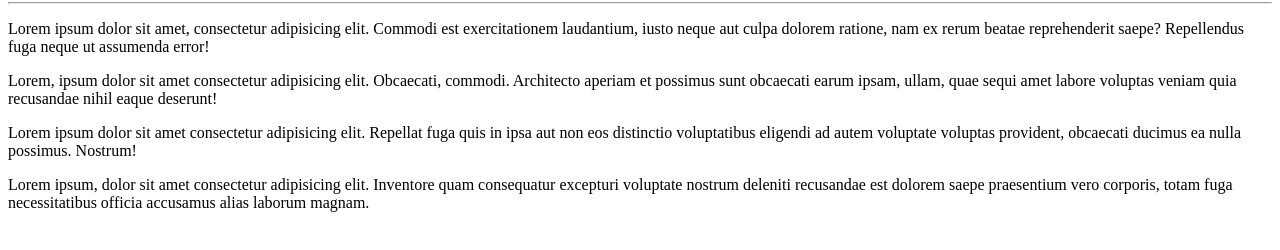
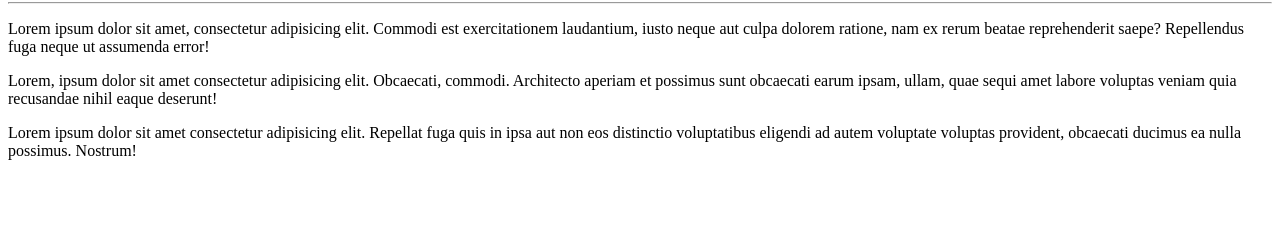
Before and after one commit to livmachado/Ola-mundo, a plain HTML site: page site-exemplo/index.html in a window 1280 px wide. Shown: the part 78-328 px from the top of the page. Drawn offline with Linux system fonts and the light colour scheme.

Commit message:
removi o paragrafo

```diff
--- a/site-exemplo/index.html
+++ b/site-exemplo/index.html
@@ -12,6 +12,5 @@
     <p>Lorem ipsum dolor sit amet, consectetur adipisicing elit. Commodi est exercitationem laudantium, iusto neque aut culpa dolorem ratione, nam ex rerum beatae reprehenderit saepe? Repellendus fuga neque ut assumenda error!</p>
     <p>Lorem, ipsum dolor sit amet consectetur adipisicing elit. Obcaecati, commodi. Architecto aperiam et possimus sunt obcaecati earum ipsam, ullam, quae sequi amet labore voluptas veniam quia recusandae nihil eaque deserunt!</p>
     <p>Lorem ipsum dolor sit amet consectetur adipisicing elit. Repellat fuga quis in ipsa aut non eos distinctio voluptatibus eligendi ad autem voluptate voluptas provident, obcaecati ducimus ea nulla possimus. Nostrum!</p>
-    <p>Lorem ipsum, dolor sit amet consectetur adipisicing elit. Inventore quam consequatur excepturi voluptate nostrum deleniti recusandae est dolorem saepe praesentium vero corporis, totam fuga necessitatibus officia accusamus alias laborum magnam.</p>
 </body>
 </html>
```
